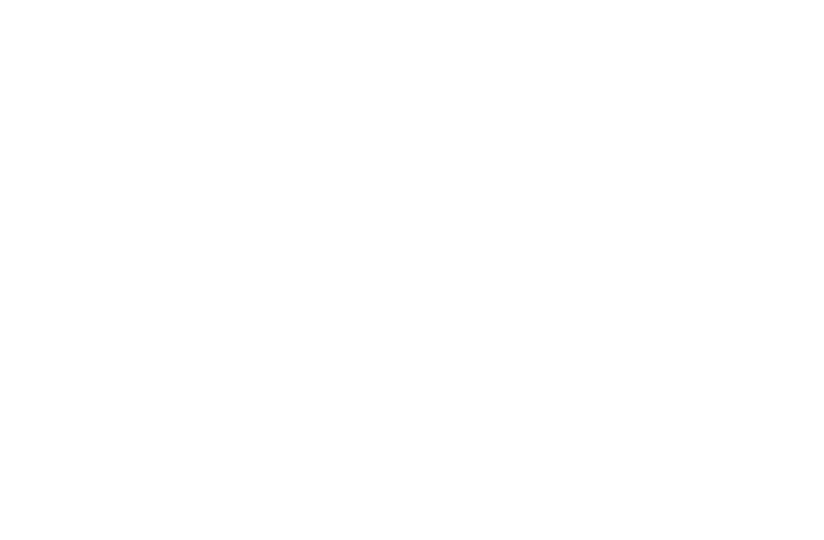
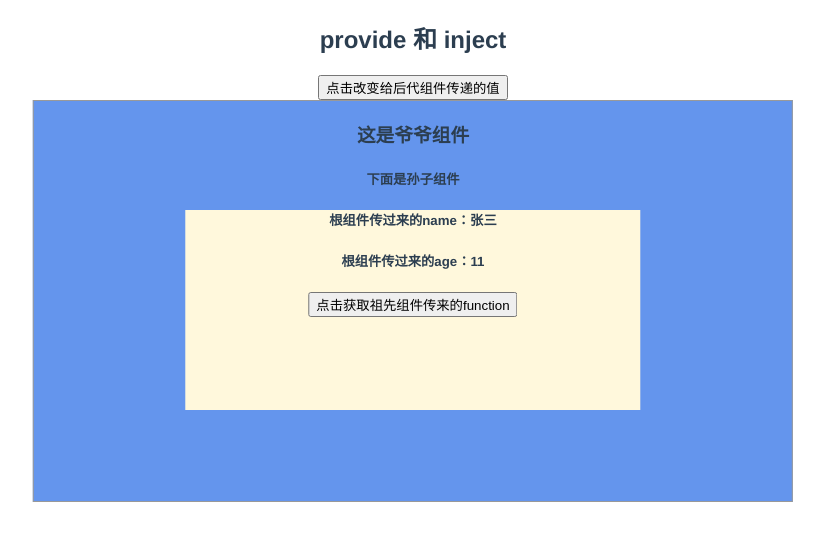
Before and after one commit to tianshiyang/vue3-project, a Vue app: page /provide-inject in a window 1280 px wide. Before the commit this address had no page. Shown: the top 540 px of the page, without its empty margins (227-1051 px from the left). Built offline with nearby package versions, Linux system fonts and the light colour scheme.

Commit message:
provide and inject

```diff
--- a/src/router/index.ts
+++ b/src/router/index.ts
@@ -31,9 +31,9 @@
     component: () => import("@/views/if-show-class-for/index.vue"),
   },
   {
-    path: "/vue-bus",
-    name: "vue-bus",
-    component: () => import("@/views/vue-bus/index.vue"),
+    path: "/provide-inject",
+    name: "provide-inject",
+    component: () => import("@/views/provide_inject/index.vue"),
   },
 ]
 
--- a/src/views/index.vue
+++ b/src/views/index.vue
@@ -5,7 +5,7 @@
     <ToOtherPage :title="title.component_emit" path="component_emit"></ToOtherPage>
     <ToOtherPage :title="title.watch_computed" path="watch-computed"></ToOtherPage>
     <ToOtherPage :title="title.if_show_class_for" path="if-show-class-for"></ToOtherPage>
-    <ToOtherPage :title="title.vue_bus" path="vue-bus"></ToOtherPage>
+    <ToOtherPage :title="title.vue_bus" path="provide-inject"></ToOtherPage>
   </div>
 </template>
 
@@ -23,7 +23,7 @@
       component_emit: "组件传值",
       watch_computed: "watch和computed",
       if_show_class_for: "v-for, v-if, v-show, :class学习",
-      vue_bus: "非父子组件传值，bus",
+      vue_bus: "provide-inject用法",
     }
     return {
       title,
--- /dev/null
+++ b/src/views/provide_inject/grandfather.vue
@@ -0,0 +1,33 @@
+<template>
+  <div class="box">
+    <div class="grandfather">
+      <h3>这是爷爷组件</h3>
+      <h5>下面是孙子组件</h5>
+      <son></son>
+    </div>
+  </div>
+</template>
+<script lang="ts">
+import son from "./son.vue"
+import { defineComponent } from "vue"
+export default defineComponent({
+  name: "grandfather",
+  components: {
+    son,
+  },
+  setup() {
+    return {}
+  },
+})
+</script>
+<style scoped>
+.grandfather {
+  background: cornflowerblue;
+  position: relative;
+  left: 50%;
+  transform: translate(-50%);
+  width: 60%;
+  height: 400px;
+  border: 1px solid #999999;
+}
+</style>
--- /dev/null
+++ b/src/views/provide_inject/index.vue
@@ -0,0 +1,40 @@
+<template>
+  <h2>provide 和 inject</h2>
+  <button @click="changeIndexData">点击改变给后代组件传递的值</button>
+  <grandfather></grandfather>
+</template>
+<script lang="ts">
+import grandfather from "./grandfather.vue"
+import { defineComponent, reactive } from "vue"
+export default defineComponent({
+  name: "index",
+  components: {
+    grandfather,
+  },
+  provide() {
+    return {
+      data: this.data,
+      fn: this.updateComponent,
+    }
+  },
+  setup() {
+    let data = reactive({
+      name: "张三",
+      age: 11,
+    })
+    let changeIndexData = () => {
+      data["sex"] = "男"
+      data.name = "李四"
+    }
+    let updateComponent = () => {
+      console.log("这是给后代传递的fn")
+    }
+    return {
+      data,
+      changeIndexData,
+      updateComponent,
+    }
+  },
+})
+</script>
+<style scoped></style>
--- /dev/null
+++ b/src/views/provide_inject/son.vue
@@ -0,0 +1,31 @@
+<template>
+  <div class="son">
+    <h5>根组件传过来的name：{{ data.name }}</h5>
+    <h5>根组件传过来的age：{{ data.age }}</h5>
+    <button @click="fn">点击获取祖先组件传来的function</button>
+  </div>
+</template>
+<script lang="ts">
+import { defineComponent, inject } from "vue"
+export default defineComponent({
+  name: "son",
+  setup() {
+    let data = inject("data")
+    let fn = inject("fn")
+    return {
+      data,
+      fn,
+    }
+  },
+})
+</script>
+<style scoped>
+.son {
+  position: relative;
+  left: 50%;
+  transform: translateX(-50%);
+  width: 60%;
+  height: 50%;
+  background: cornsilk;
+}
+</style>
--- a/src/views/vue-bus/index.vue
+++ /dev/null
@@ -1,10 +0,0 @@
-<template>
-  <h1>非父子组件传值 bus</h1>
-</template>
-<script lang="ts">
-import { defineComponent } from "vue"
-export default defineComponent({
-  name: "index",
-})
-</script>
-<style></style>
```
Also changed, not shown: src/views/vue-bus/grandfather.vue (deleted, +0 -10 lines), src/views/vue-bus/son.vue (deleted, +0 -10 lines).
